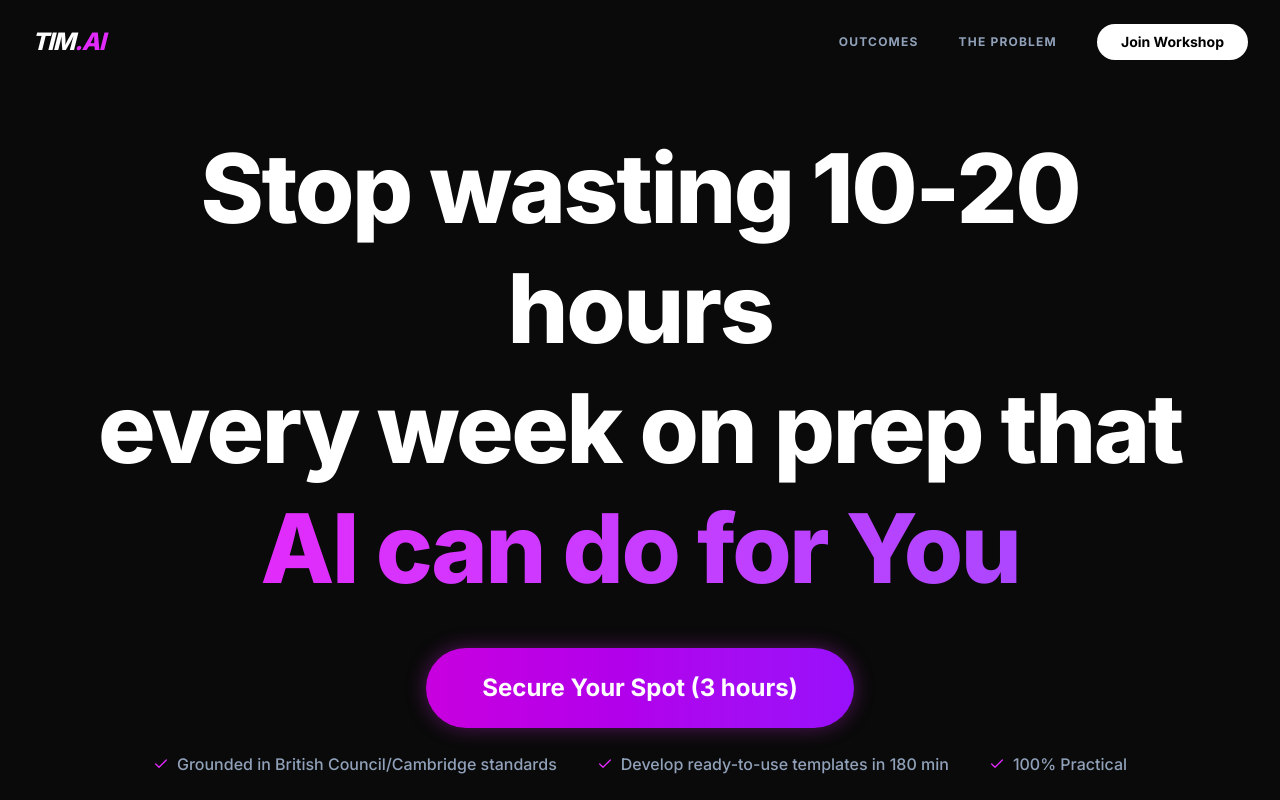
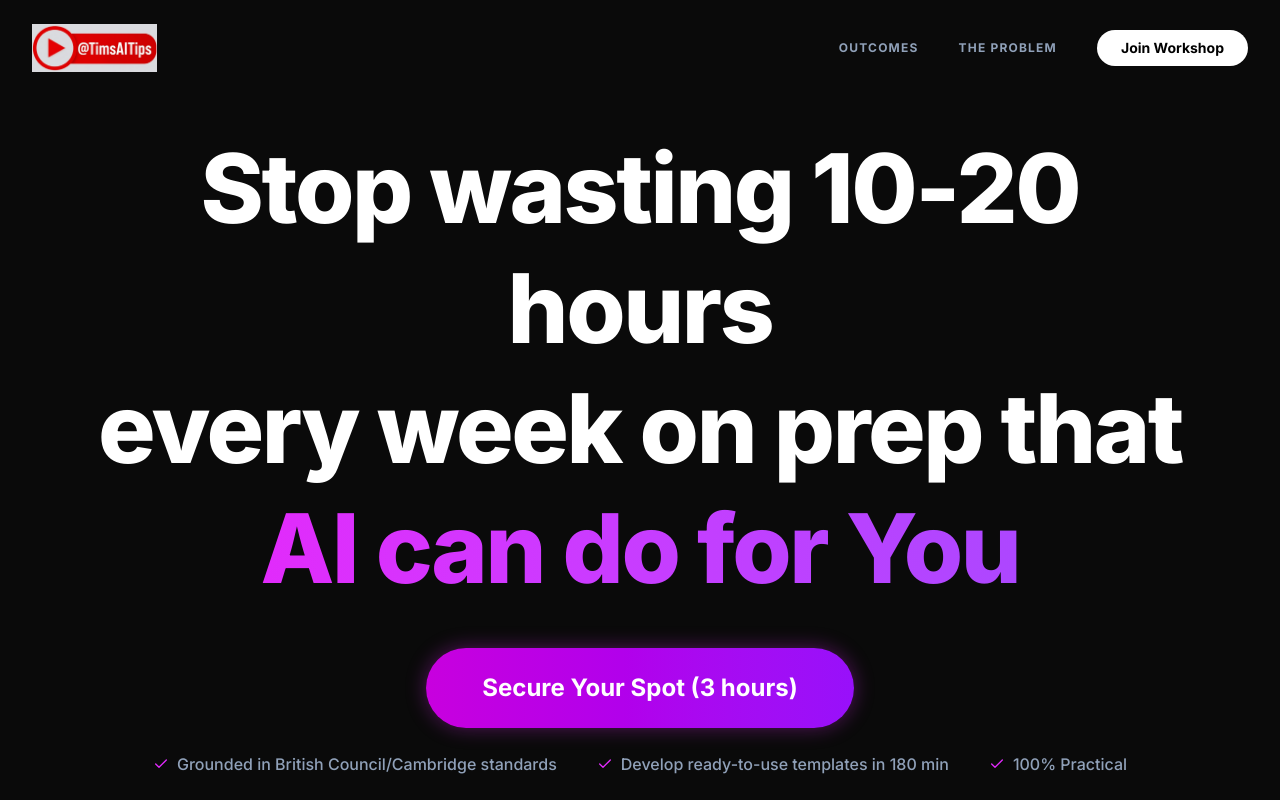
Before and after one commit to Timexer/ai-workflows-for-esl, a React (Vite) app: page / in a window 1280 px wide. Shown: the top 800 px of the page. Built offline with nearby package versions, Linux system fonts and the light colour scheme.

Commit message:
Replace text logo with image logo

```diff
--- a/components/Header.tsx
+++ b/components/Header.tsx
@@ -17,8 +17,12 @@ const Header: React.FC = () => {
     <header className={`fixed top-0 left-0 right-0 z-50 transition-all duration-300 ${scrolled ? 'bg-[#0a0a0a]/90 backdrop-blur-md border-b border-white/5 py-3' : 'bg-transparent py-6'}`}>
       <div className="container mx-auto px-4 sm:px-6 lg:px-8 flex items-center justify-between">
         <div className="flex items-center gap-2">
-          <Link to="/" className={`font-black text-2xl tracking-tighter text-white uppercase italic`}>
-            TIM<span className="text-fuchsia-500">.AI</span>
+          <Link to="/" className="flex items-center">
+            <img
+              src="/logo.jpg"
+              alt="Tim's AI Tips"
+              className="h-10 md:h-12 w-auto object-contain hover:opacity-90 transition-opacity"
+            />
           </Link>
         </div>
 
```
Also changed, not shown: public/logo.jpg (added).
